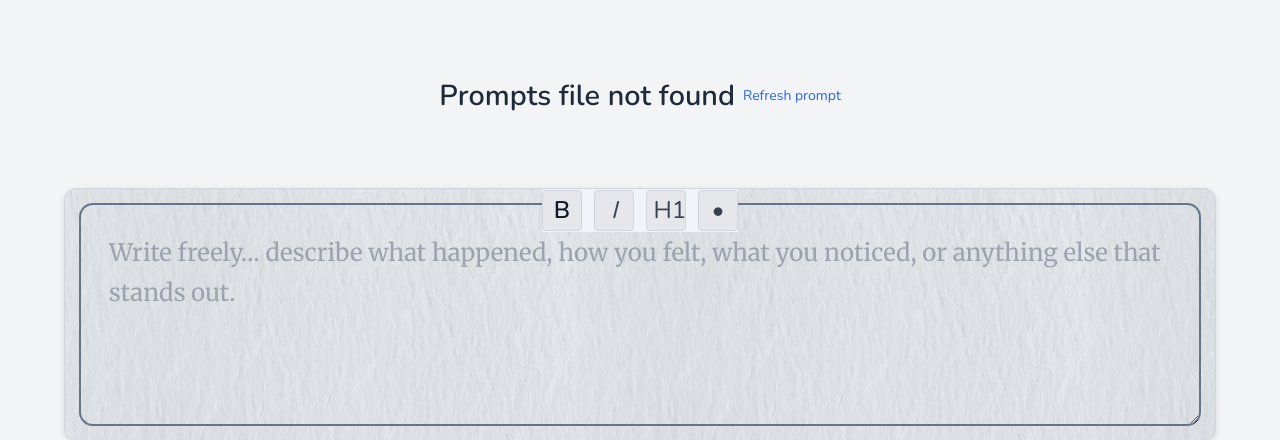
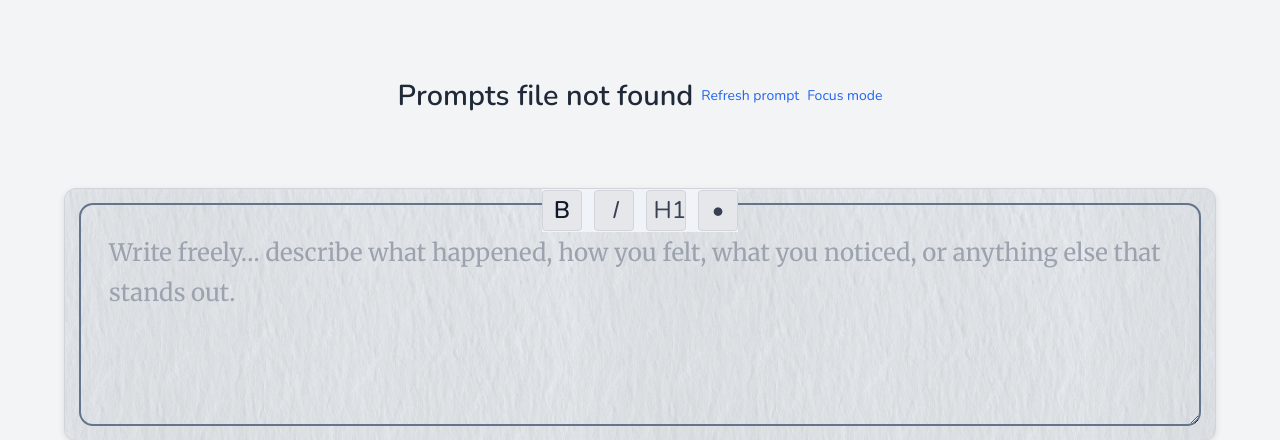
Before and after one commit to EoghannIrving/echo_journal, a FastAPI app: page / in a window 1280 px wide. Shown: the part 88-528 px from the top of the page. Run offline with FastAPI, Linux system fonts and the light colour scheme.

Commit message:
Add focus mode toggle for journaling

```diff
--- a/static/echo_journal.js
+++ b/static/echo_journal.js
@@ -177,6 +177,24 @@
       catEl.classList.toggle('hidden', !currentCategory);
     }
 
+    const focusToggle = document.getElementById('focus-toggle');
+    const params = new URLSearchParams(window.location.search);
+    if (params.get('focus') === '1') {
+      document.body.classList.add('focus-mode');
+    }
+    if (focusToggle) {
+      const updateLabel = () => {
+        const active = document.body.classList.contains('focus-mode');
+        focusToggle.textContent = active ? 'Exit Focus' : 'Focus mode';
+        focusToggle.setAttribute('aria-pressed', active ? 'true' : 'false');
+      };
+      updateLabel();
+      focusToggle.addEventListener('click', () => {
+        document.body.classList.toggle('focus-mode');
+        updateLabel();
+      });
+    }
+
     const toolbar = document.getElementById('md-toolbar');
     const textarea = document.getElementById('journal-text');
     if (textarea) {
--- a/static/style.css
+++ b/static/style.css
@@ -247,3 +247,12 @@
 #intro-tagline {
   font-size: clamp(0.75rem, 0.6vw + 0.6rem, 0.875rem);
 }
+
+/* Focus mode hides navigation links and gives the editor more space */
+.focus-mode #main-nav {
+  display: none;
+}
+
+.focus-mode textarea.journal-textarea {
+  min-height: 70vh;
+}
--- a/templates/base.html
+++ b/templates/base.html
@@ -31,7 +31,7 @@
     {% block header_title %}
     <h1 class="welcome-message">Echo Journal</h1>
     {% endblock %}
-    <nav class="space-x-4 text-sm" aria-label="Main navigation">
+    <nav id="main-nav" class="space-x-4 text-sm" aria-label="Main navigation">
       <a href="/" class="text-blue-600 visited:text-blue-400 dark:text-blue-400 dark:visited:text-blue-300 hover:underline {% if active_page == 'home' %}font-semibold{% endif %}">Home</a>
       <a href="/archive" class="text-blue-600 visited:text-blue-400 dark:text-blue-400 dark:visited:text-blue-300 hover:underline {% if active_page == 'archive' %}font-semibold{% endif %}">Archive</a>
       <a href="/stats" class="text-blue-600 visited:text-blue-400 dark:text-blue-400 dark:visited:text-blue-300 hover:underline {% if active_page == 'stats' %}font-semibold{% endif %}">Stats</a>
--- a/templates/echo_journal.html
+++ b/templates/echo_journal.html
@@ -18,10 +18,11 @@
 {% block content %}
 <section class="w-full mx-auto space-y-2 text-center p-4 rounded-xl">
   <div class="p-4 mb-1 space-y-1">
-    <div class="flex items-center justify-center gap-2">
-      <p id="daily-prompt" class="font-sans leading-snug opacity-0">{{ prompt }}</p>
-      <button type="button" id="new-prompt" class="text-blue-600 visited:text-blue-400 dark:text-blue-400 dark:visited:text-blue-300 text-sm" aria-label="New Prompt">Refresh prompt</button>
-    </div>
+      <div class="flex items-center justify-center gap-2">
+        <p id="daily-prompt" class="font-sans leading-snug opacity-0">{{ prompt }}</p>
+        <button type="button" id="new-prompt" class="text-blue-600 visited:text-blue-400 dark:text-blue-400 dark:visited:text-blue-300 text-sm" aria-label="New Prompt">Refresh prompt</button>
+        <button type="button" id="focus-toggle" class="text-blue-600 visited:text-blue-400 dark:text-blue-400 dark:visited:text-blue-300 text-sm" aria-pressed="false">Focus mode</button>
+      </div>
     <details id="prompt-meta" class="text-gray-600 dark:text-gray-400">
       <summary class="sr-only">Prompt details</summary>
       {% if category %}
```
